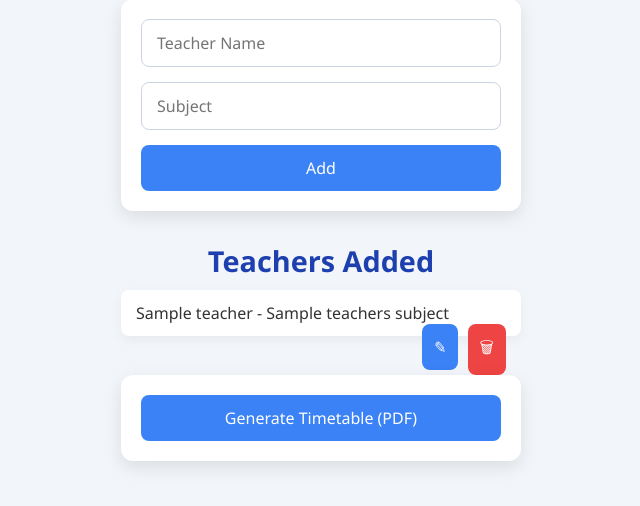
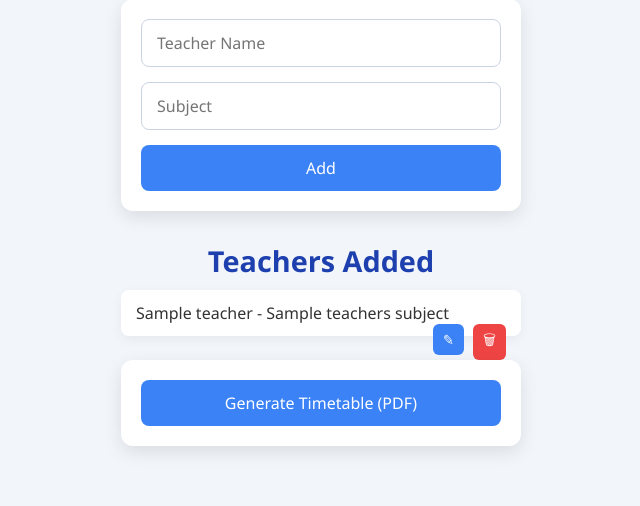
Before and after one commit to aiwithllm-ui/iust_new_timetable, a Flask app: template templates/index.html in a window 1280 px wide. Shown: the part 96-602 px from the top of the page, without its empty margins (319-959 px from the left). Run offline with Flask 3, Linux system fonts and the light colour scheme; the template is opened without the code that fills it: most values are stand-ins (such as "Sample title", 1, 10 or a date in 2020).

Commit message:
Update styles.css

```diff
--- a/static/styles.css
+++ b/static/styles.css
@@ -92,6 +92,19 @@ ul li {
     box-shadow: 0 4px 12px rgba(0, 0, 0, 0.05);
     font-size: 1rem;
 }
+/* Optional styling for small buttons */
+ul li button {
+    font-size: 0.9rem;
+    padding: 6px 10px;
+    border-radius: 6px;
+    border: none;
+    color: white;
+    cursor: pointer;
+}
+
+ul li button:hover {
+    opacity: 0.85;
+}
 
 /* PDF Button link */
 a button {
```
